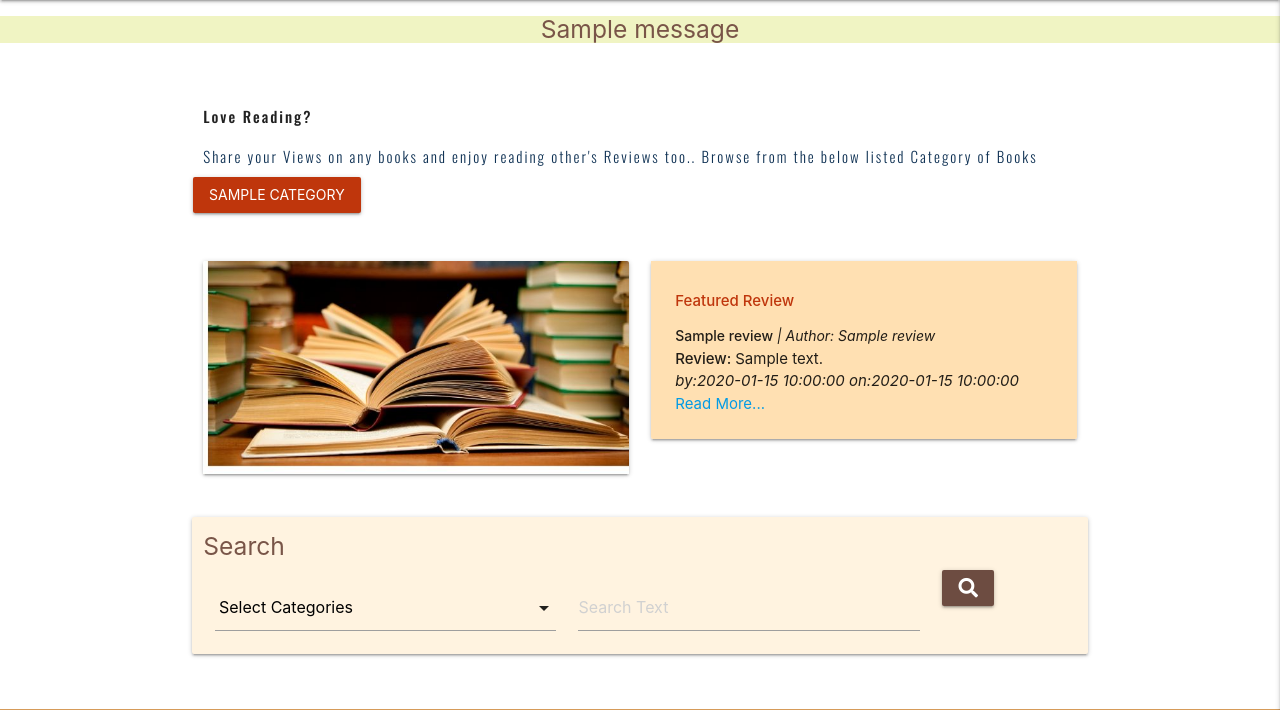
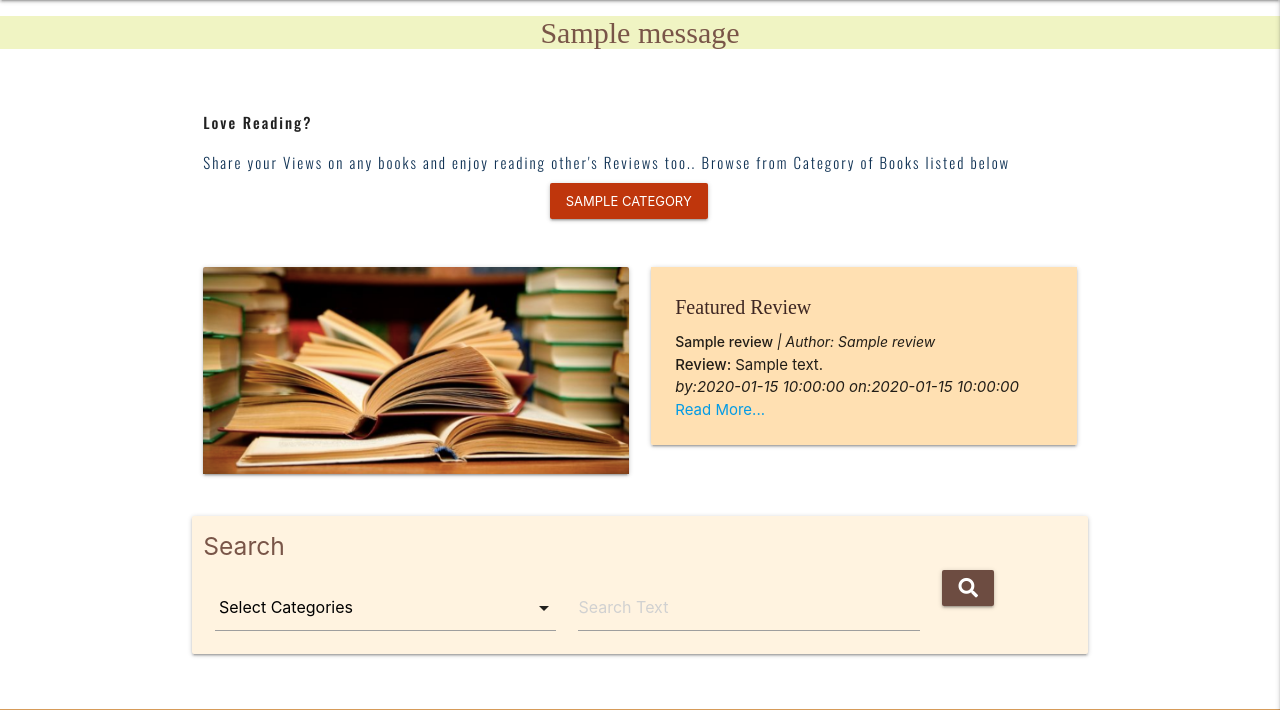
Before and after one commit to Anindita123-code/Milestone3_Data_Centric, a Flask app: page / in a window 1280 px wide. Shown: the part 64-774 px from the top of the page. Run offline with Flask 2, Linux system fonts and the light colour scheme; one stand-in notice (Sample message) is shown; a database or web service that is not in the repository returns one stand-in record (values such as "Sample title"); some libraries are stand-ins or nearby versions.

Commit message:
Home page styling and search query construction

```diff
--- a/app.py
+++ b/app.py
@@ -24,8 +24,8 @@ mongo = PyMongo(app)
 @app.route("/")
 @app.route("/home", methods=["GET", "POST"])
 def home():
-    categories = mongo.db.categories.find()
-    home_search_cat = mongo.db.categories.find()
+    categories = list(mongo.db.categories.find())
+    # home_search_cat = mongo.db.categories.find()
     featured_review = mongo.db.reviews.find({"is_featured": 1})
 
     if request.method == "POST":
@@ -33,7 +33,7 @@ def home():
 
     return render_template(
         "home.html", categories=categories,
-        search_categories=home_search_cat,
+        search_categories=categories,
         featured_review=featured_review)
 
 
@@ -142,9 +142,9 @@ def logout():
     if 'user' in session:
         session.pop('user')
         flash("You have been logged out!")
+        return redirect(url_for('home'))
 
-    categories = mongo.db.categories.find()
-    return render_template("home.html", categories=categories)
+    return render_template("home.html")
 
 
 @app.route('/add_books', methods=["GET", "POST"])
@@ -349,22 +349,18 @@ def filtered_books():
     if request.method == "POST":
         category = request.form.get("category")
         keywords = request.form.get("keywords")
+        flash(category)
 
-        if not category and keywords == "":
+        if category == 0 and keywords == "":
             books = mongo.db.books.find()
         else:
-            if category and keywords == "":
-                query = {"category_name": category}
+            if category != 0:
+                if keywords == "":
+                    query = {"category_name": category}
+                else:
+                    query = {"$and": [{"category_name": category}, {"book_name": keywords}]}
+            books = mongo.db.books.find(query)
 
-            if category and keywords != "":
-                query = {{'category_name': category}, '$or:' [
-                    {'book_name': keywords, 'author_name': keywords}]}
-
-            if not category and keywords != "":
-                query = {'$or:' [{'book_name': keywords,
-                                  'author_name': keywords}]}
-
-            books = mongo.db.books.find(query)
         if books.count() == 0:
             flash("Your search did not find any matching records")
         else:
--- a/static/css/style.css
+++ b/static/css/style.css
@@ -1,6 +1,7 @@
 @import url('https://fonts.googleapis.com/css2?family=Cinzel:wght@500&display=swap');
 @import url('https://fonts.googleapis.com/css2?family=Oswald:wght@300;500&display=swap');
-@import url('https://fonts.googleapis.com/css2?family=Roboto:wght@400;500;700&display=swap');
+@import url('https://fonts.googleapis.com/css2?family=Roboto:wght@400;500;700&display=swap');\
+@import url('https://fonts.googleapis.com/css2?family=Roboto+Slab&display=swap');
 nav {
     color: #02233B;;
 }
@@ -27,7 +28,7 @@ nav .brand-logo {
     font-family: "Cinzel";
     color: #02233B;
     display: inline-block;
-    font-size: 20px;
+    font-size: 30px;
     padding: 2px;
 }
 nav ul .text-style {
@@ -77,6 +78,27 @@ footer a i:hover{
 h5{
     color: #795548 ;
 }
+.flash-font{
+    font-family: "Roboto Slab";
+    font-size: 30px;
+}
+
+.home-Feature{
+    font-family: "Roboto Slab";
+    /* color: #795548; */
+}
+
+#homeCategories{
+    width: 100%;
+    display: flex;
+    justify-content: center;
+}
+
+#homeCategories .btn{
+    margin: 1px 1px;
+    letter-spacing: 0px;
+    font-size: 13px;
+}
 
 .mandatory{
     color: red;
@@ -93,7 +115,7 @@ h5{
 }
 
 .card .card-title {
-    font-size: 15px;
+    font-size: 20px;
     font-style: normal;
     font-weight: 500;
 }
@@ -109,11 +131,6 @@ h5{
 
 #btn-search-review-admin {
     margin-top: 20px;
-}
-
-#homeCategories .btn{
-    margin: 1px 1px;
-    letter-spacing: 0px;
 }
 
 .card .card-content .card-title .book-name{
@@ -144,12 +161,27 @@ textarea {
 }
 
 
-
-@media only screen and (min-width: 601px)
+@media only screen
+  and (max-width:600px)
 {
     nav .brand-logo
     {
-        font-size: 30px;
+        font-size: 20px;
         padding: 2px;
     }
+
+    #homeCategories{
+        width: 100%;
+        display: block;
+        justify-content: center;
+    }
 }
+@media only screen
+    and (max-width: 1024px)
+{
+    #homeCategories{
+        width: 100%;
+        display: block;
+        justify-content: center;
+    }
+}
--- a/templates/base.html
+++ b/templates/base.html
@@ -74,7 +74,7 @@
             {% if messages %}
                 {% for message in messages %}
                     <div class="row notification">
-                        <h5 class="lime lighten-4 center-align">{{ message }}</h5>
+                        <h5 class="lime flash-font lighten-4 center-align">{{ message }}</h5>
                     </div>
                 {% endfor %}
             {% endif %}
--- a/templates/home.html
+++ b/templates/home.html
@@ -5,7 +5,7 @@
             <div class="row">
                 <div class="col s12 m12, l12">
                     <span class="tagline-emphasis">Love Reading? </span> <br> <span class="tagline">Share your Views on any books and enjoy reading other's Reviews too..
-                        Browse from the below listed Category of Books</span>
+                        Browse from Category of Books listed below</span>
                     <div class="row l8 m8 s12" id="homeCategories">
                     {% for category in categories %}
                         <a class="btn deep-orange darken-4" href="{{ url_for('category_list', category=category.category_name) }}">{{ category.category_name }}</a>
@@ -19,7 +19,7 @@
                     <div class="card">
                     <div class="card-image">
                         <!-- section for image -->
-                        <img id="hero-image" src="static/images/Book_Hero.jpg" alt="Site image for Book Review">
+                        <img id="hero-image" src="static/images/ViewsAndReviews_Hero.png" alt="Site image for Book Review">
                     </div>
                     </div>
 
@@ -29,7 +29,7 @@
                     {% for review in featured_review %}
                     <div class="card">
                         <div class="card-content orange lighten-4">
-                        <span class="card-title deep-orange-text text-darken-4">Featured Review</span>
+                        <span class="card-title home-Feature brown-text text-darken-4">Featured Review</span>
                         <span class="card-subtitle"><strong>{{ review.book_name }}</strong>
                         <em> | Author: {{ review.author_name }}</em>
                         </span>
--- a/templates/search_include.html
+++ b/templates/search_include.html
@@ -4,7 +4,7 @@
             <h5>Search</h5>
             <div class="input-field col s5">
                 <select id="category" name="category">
-                    <option value="none" disabled selected> Select Categories</option>
+                    <option value="all" disabled selected> Select Categories</option>
                     {% for category in search_categories %}
                     <option value="{{ category.category_name }}">{{ category.category_name }}</option>
                     {% endfor %}
```
Also changed, not shown: README.md, static/images/ViewsAndReviews_Hero.png (added), static/images/book_logo.jpeg (deleted).
